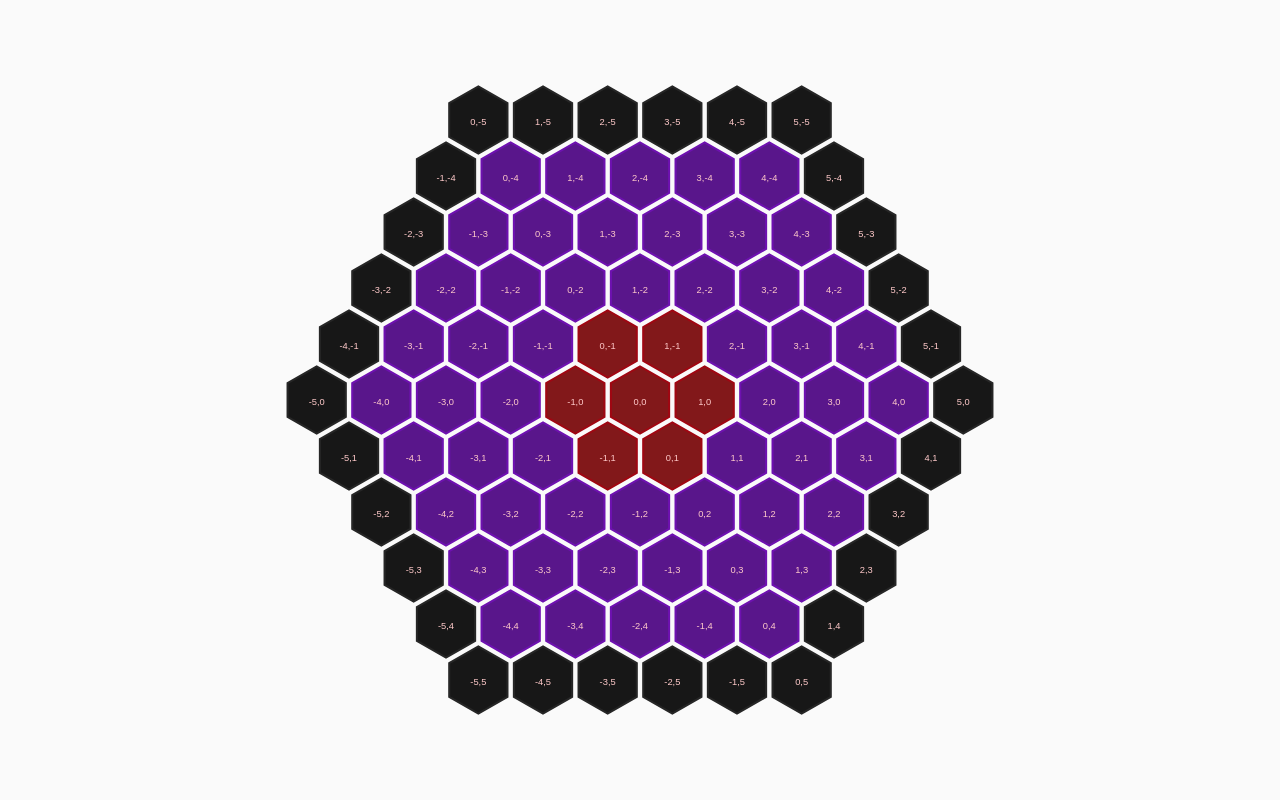
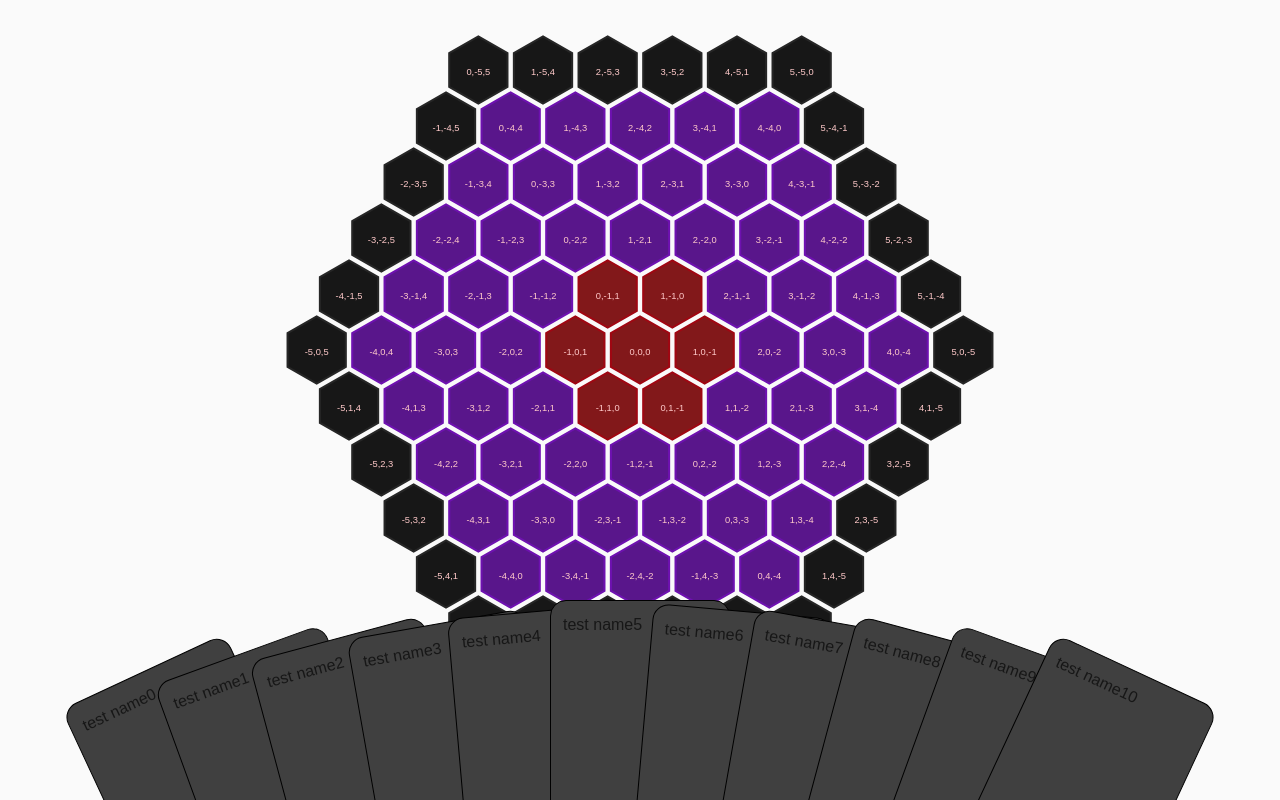
Before and after one commit to Linksyyy/Ananke, a Next.js app: page / in a window 1280 px wide. Built offline with nearby package versions, Linux system fonts and the light colour scheme.

Commit message:
Added initial cards setup

```diff
--- a/Components/Board.tsx
+++ b/Components/Board.tsx
@@ -66,7 +66,7 @@ export default function Board() {
               textAnchor="middle"
               dy="4"
             >
-              {hex.q},{hex.r}
+              {hex.q},{hex.r},{hex.s}
             </text>
           </g>
         );
--- /dev/null
+++ b/Components/Cards.tsx
@@ -0,0 +1,54 @@
+"use client";
+
+import { useState } from "react";
+
+interface TCard {
+  name: string;
+  attack: number;
+  element: string;
+}
+
+let cardsPlaceholer: [TCard] = [
+  { name: "test name", attack: 12, element: "water" },
+];
+for (let i = 1; i < 11; i++)
+  cardsPlaceholer.push({ name: "test name", attack: 12, element: "water" });
+
+export default function Cards() {
+  const [hoveredIndex, setHoveredIndex] = useState<number | null>(null);
+  const totalCards = cardsPlaceholer.length;
+  const middleIndex = Math.floor(totalCards / 2);
+
+  return (
+    <div className="fixed w-full bottom-0 justify-center min-h-1/4">
+      <div className="w-full h-full flex relative justify-center items-start">
+        {cardsPlaceholer.map((card, index) => {
+          const rotation = (index - middleIndex) * 5;
+          const translateY = Math.abs(index - middleIndex) * 10;
+
+          const isHovered = hoveredIndex === index;
+
+          return (
+            <div
+              key={index}
+              className={`absolute h-70 w-45 bg-neutral-700 border border-black rounded-2xl p-3 transition-transform duration-300 ease-in-out`}
+              onMouseEnter={() => setHoveredIndex(index)}
+              onMouseLeave={() => setHoveredIndex(null)}
+              style={{
+                transform: isHovered
+                  ? `translateX(-80%) translateY(-6px) rotate(0deg) scale(1.2)`
+                  : `translateX(-50%) rotate(${rotation}deg) translateY(${translateY}px)`,
+                transformOrigin: "bottom center",
+                left: `calc(50% + ${(index - middleIndex) * 80}px)`,
+                zIndex: index,
+              }}
+            >
+              {card.name}
+              {index}
+            </div>
+          );
+        })}
+      </div>
+    </div>
+  );
+}
--- a/app/page.tsx
+++ b/app/page.tsx
@@ -1,11 +1,13 @@
 import Board from "@/Components/Board";
+import Cards from "@/Components/Cards";
 
 export default function Home() {
   return (
     <div className="flex min-h-screen items-center justify-center bg-zinc-50 font-sans dark:bg-black">
       <main className="flex min-h-screen w-full flex-col px-16">
-        <div className="flex justify-center items-center min-h-screen">
+        <div className="flex justify-center min-h-screen">
           <Board />
+          <Cards />
         </div>
       </main>
     </div>
```
